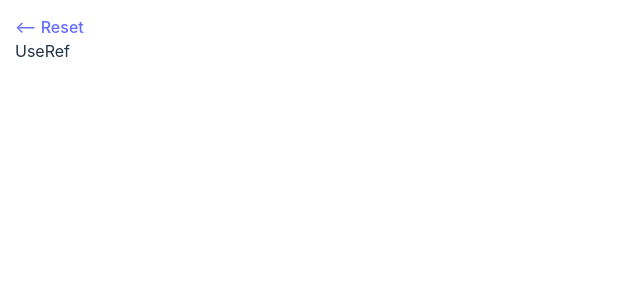
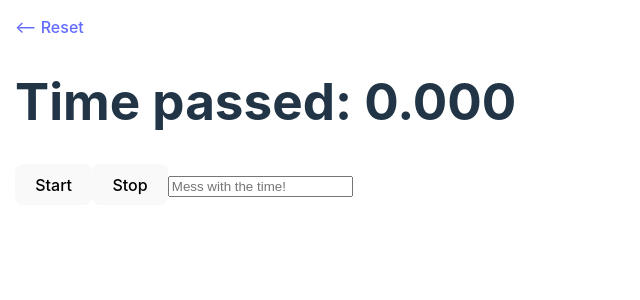
Before and after one commit to JanZaion/native-react-hooks, a React (Vite) app: page /useRef in a window 1280 px wide. Shown: the top 300 px of the page, without its empty margins (0-640 px from the left). Built offline with nearby package versions, Linux system fonts and the light colour scheme.

Commit message:
feat: add useRef

```diff
--- a/src/nativeHooks/UseRef.tsx
+++ b/src/nativeHooks/UseRef.tsx
@@ -1,3 +1,60 @@
+import { ChangeEvent, useRef, useState } from "react";
+
+// useRef is a hook that returns a mutable ref object.
+// Ideal for storing value that is independent of the rendering.
 export const UseRef = () => {
-  return <div>UseRef</div>;
+  const [startTime, setStartTime] = useState<number | null>(null);
+  const [now, setNow] = useState<number | null>(null);
+  const [timeStampedText, setTimeStampedText] = useState<
+    string | number
+  >("");
+  const intervalRef = useRef<number | undefined>(undefined);
+  const inputRef = useRef<HTMLInputElement>(null);
+
+  const handleFocus = () => {
+    if (inputRef.current) {
+      inputRef.current.focus();
+    }
+  };
+
+  function handleStart() {
+    setStartTime(Date.now());
+    setNow(Date.now());
+
+    clearInterval(intervalRef.current);
+    intervalRef.current = setInterval(() => {
+      setNow(Date.now());
+    }, 10);
+    handleFocus();
+  }
+
+  function handleStop() {
+    clearInterval(intervalRef.current);
+  }
+
+  let secondsPassed = 0;
+  if (startTime != null && now != null) {
+    secondsPassed = (now - startTime) / 1000;
+  }
+
+  const storeTime = (event: ChangeEvent<HTMLInputElement>) =>
+    setTimeStampedText(
+      `${secondsPassed.toFixed(3)}
+      is the time when you wrote: ${event.target.value}`,
+    );
+
+  return (
+    <>
+      <h1>Time passed: {secondsPassed.toFixed(3)}</h1>
+      <button onClick={handleStart}>Start</button>
+      <button onClick={handleStop}>Stop</button>
+      <input
+        ref={inputRef}
+        onChange={storeTime}
+        type="string"
+        placeholder="Mess with the time!"
+      />
+      <div>{timeStampedText}</div>
+    </>
+  );
 };
```
Also changed, not shown: src/routes.tsx (+5 -5 lines).
